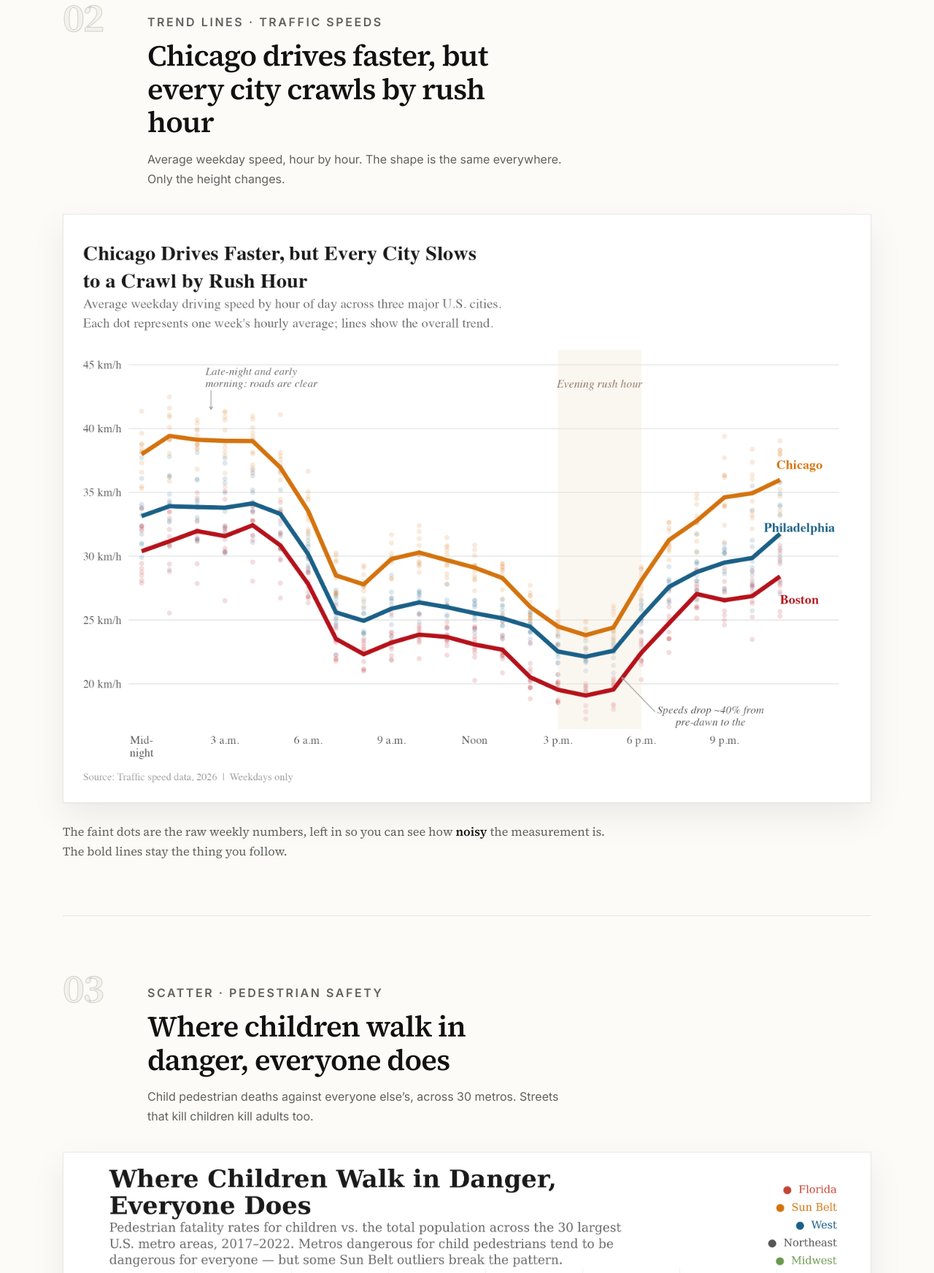
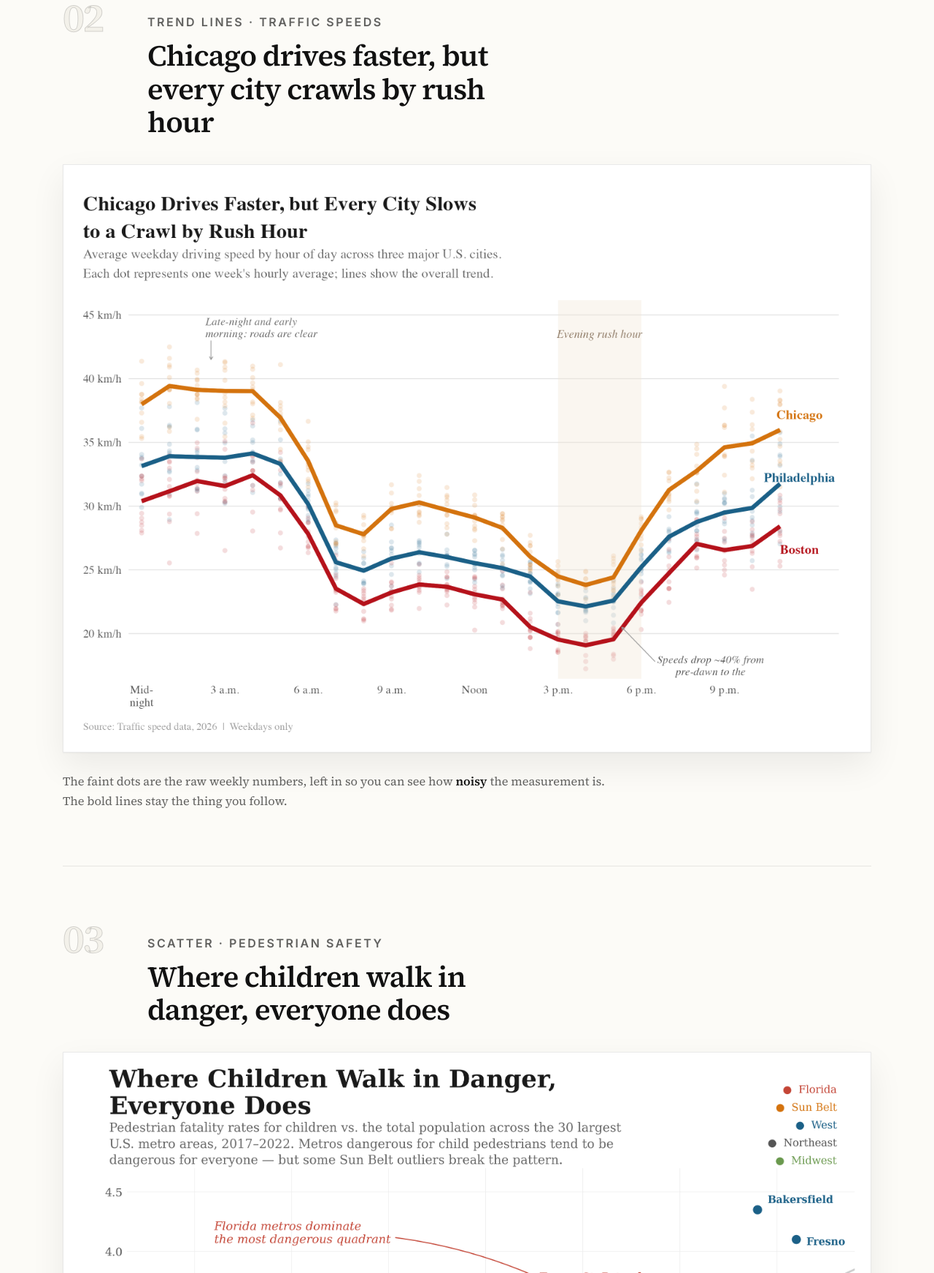
Before and after one commit to zyang91/zyang91.github.io, a website: page pages/plot-makes-differences.html in a window 1280 px wide. Shown: the part 2228-3972 px from the top of the page at 73% size. Drawn offline with Linux system fonts and the light colour scheme.

Commit message:
Remove explanatory paragraphs from plot pages
Removed redundant paragraphs explaining traffic speeds and pedestrian safety.

```diff
--- a/pages/plot-makes-differences.html
+++ b/pages/plot-makes-differences.html
@@ -111,10 +111,6 @@
 						<div>
 							<p class="pl-fig-kicker">Trend lines · Traffic speeds</p>
 							<h2>Chicago drives faster, but every city crawls by rush hour</h2>
-							<p>
-								Average weekday speed, hour by hour. The shape is the same
-								everywhere. Only the height changes.
-							</p>
 						</div>
 					</div>
 
@@ -144,10 +140,6 @@
 						<div>
 							<p class="pl-fig-kicker">Scatter · Pedestrian safety</p>
 							<h2>Where children walk in danger, everyone does</h2>
-							<p>
-								Child pedestrian deaths against everyone else&rsquo;s, across 30
-								metros. Streets that kill children kill adults too.
-							</p>
 						</div>
 					</div>
 
```
